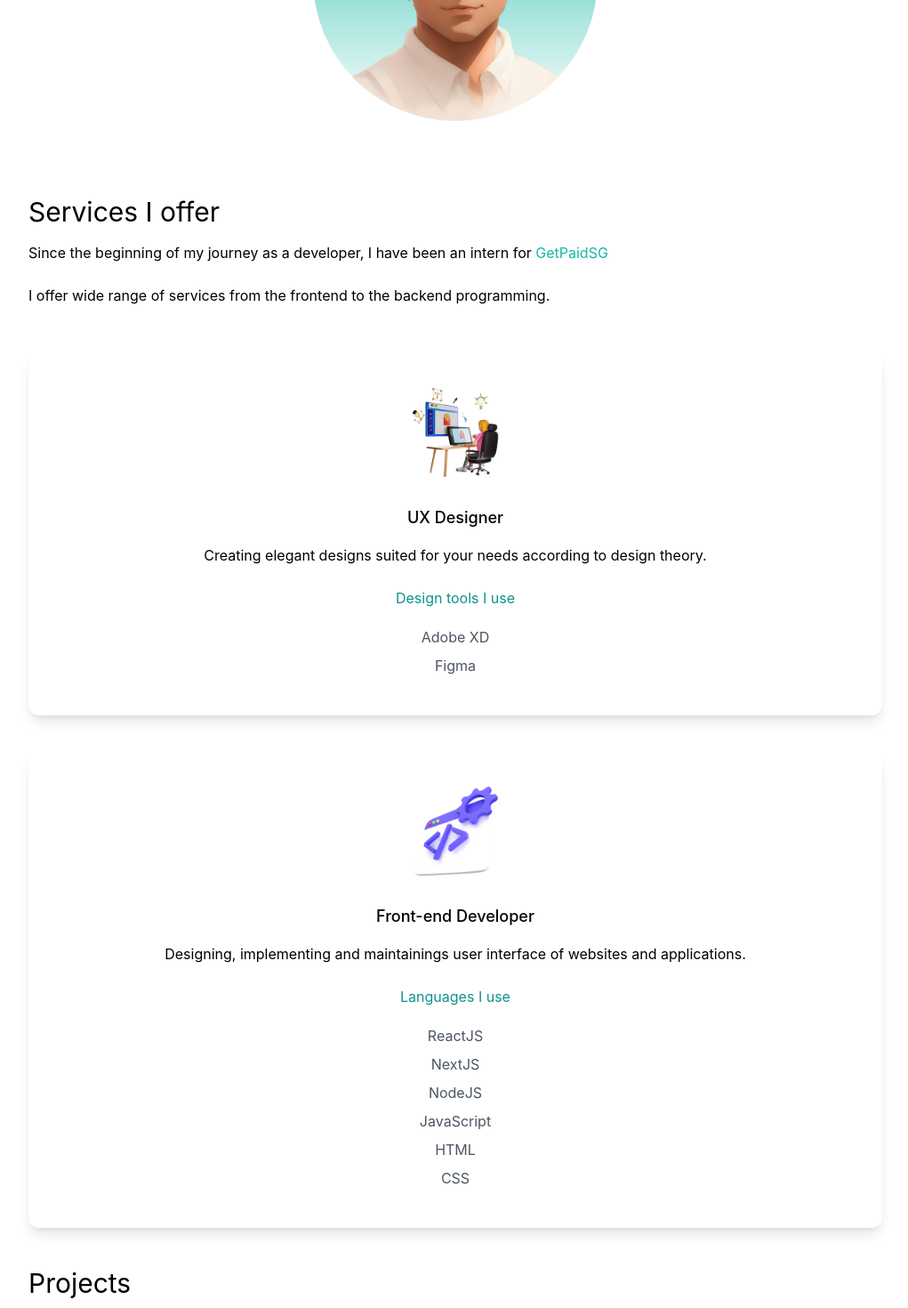
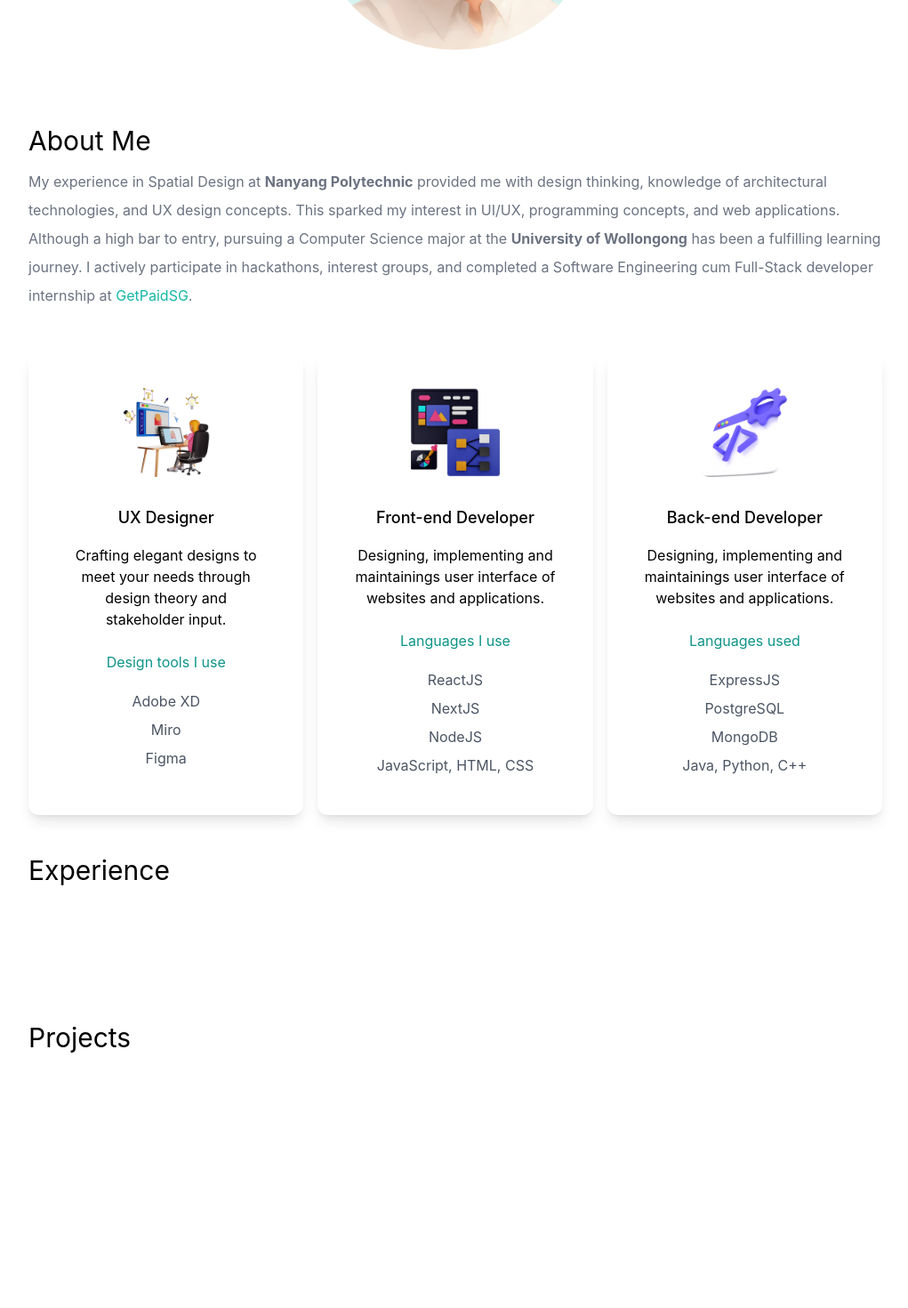
Before and after one commit to rurumeister/personal-portfolio, a Next.js app: page / in a window 1280 px wide. Shown: the part 820-2290 px from the top of the page at 89% size, without its empty margins (128-1149 px from the left). Built offline with nearby package versions, Linux system fonts and the light colour scheme.

Commit message:
refined content; added scrollTo function; added aboutMe photos

```diff
--- a/pages/index.js
+++ b/pages/index.js
@@ -4,8 +4,8 @@ import { AiFillGithub, AiFillLinkedin, AiFillInstagram } from "react-icons/ai";
 import Image from "next/image";
 import elroy from "../public/elroy_ai.png";
 import design from "../public/design.png";
-import code from "../public/code.png";
-import web1 from "../public/web1.png";
+import backend from "../public/backend.png";
+import frontend from "../public/frontend.png";
 export default function Home() {
   return (
     <>
@@ -15,11 +15,20 @@ export default function Home() {
         <meta name="viewport" content="width=device-width, initial-scale=1" />
         <link rel="icon" href="/elroy_icon.png" />
       </Head>
-      <nav className="sticky py-10 mb-12 px-10 md:px-20 lg:px-40 flex justify-between top-0 bg-white shadow-md z-50">
-        <h1 className="text-xl">
-          {`//elroychua`}
-          <span className="text-teal-600">_</span>
-        </h1>
+      <nav className="sticky py-10 mb-12 px-10 md:px-20 lg:px-40 flex justify-between top-0 bg-white shadow-md z-50 cursor-pointer">
+        <div
+          onClick={() => {
+            window.scrollTo({
+              top: 0,
+              behavior: "smooth",
+            });
+          }}
+        >
+          <h1 className="text-xl">
+            {`//elroychua`}
+            <span className="text-teal-600">_</span>
+          </h1>
+        </div>
         <ul className="flex items-center">
           <li>
             <BsFillMoonStarsFill className="cursor-pointer text-2xl" />
@@ -36,12 +45,12 @@ export default function Home() {
       </nav>
       <main className=" bg-white px-10 md:px-20 lg:px-40">
         <section className="min-h-screen">
-          <div className="text-center p-10">
+          <div className="text-center">
             <h2 className="text-5xl py-2 text-teal-600 font-medium">
               Elroy Chua
             </h2>
             <h3 className="text-2xl py-2">
-              Full Stack Developer and CS student.
+              Full Stack Developer and CS Student.
             </h3>
             <p className="text-md py-5 leading-8 text-gray-800">
               {`I have a strong interest in user experience and project
@@ -70,18 +79,33 @@ export default function Home() {
           </div>
         </section>
         <section>
-          <div className="mt-20">
-            <h3 className="text-3xl py-1">Services I offer</h3>
-            <p className="text-md py-2 leading-8 text-gray-80">
-              Since the beginning of my journey as a developer, I have been an
-              intern for <span className="text-teal-500">GetPaidSG</span>
-            </p>
-            <p className="text-md py-2 leading-8 text-gray-80">
-              I offer wide range of services from the frontend to the backend
-              programming.
+          <div>
+            <h3 className="text-3xl py-1">About Me</h3>
+            <p className="text-md py-2 leading-8 text-gray-500">
+              {`My experience in Spatial Design at `}
+              <span className="font-bold">Nanyang Polytechnic</span>
+              {` provided me with design thinking,
+              knowledge of architectural technologies, and UX design concepts. This sparked my interest in UI/UX,
+              programming concepts, and web applications. Although a high bar to entry, pursuing a Computer Science major at the `}
+              <span className="font-bold">University of Wollongong</span>
+              {` has been a fulfilling learning journey. I actively participate
+              in hackathons, interest groups, and completed a Software Engineering cum Full-Stack
+              developer internship at `}
+              <span
+                className="text-teal-500 hover:text-amber-300 cursor-pointer"
+                onClick={() => {
+                  const element = document.getElementById("project-top");
+                  if (element) {
+                    element.scrollIntoView({ behavior: "smooth" });
+                  }
+                }}
+              >
+                GetPaidSG
+              </span>
+              {`.`}
             </p>
           </div>
-          <div>
+          <div className="grid lg:grid-cols-3 gap-4">
             <div className="text-center shadow-lg p-10 rounded-xl my-10">
               <Image
                 alt="design-image"
@@ -92,18 +116,19 @@ export default function Home() {
               />
               <h3 className="text-lg font-medium pt-8 pb-2">UX Designer</h3>
               <p className="py-2">
-                Creating elegant designs suited for your needs according to
-                design theory.
+                Crafting elegant designs to meet your needs through design
+                theory and stakeholder input.
               </p>
               <h4 className="py-4 text-teal-600">Design tools I use</h4>
               <p className="text-gray-600 py-1">Adobe XD</p>
+              <p className="text-gray-600 py-1">Miro</p>
               <p className="text-gray-600 py-1">Figma</p>
             </div>
             <div className="text-center shadow-lg p-10 rounded-xl my-10">
               <Image
                 alt="design-image"
                 class="mx-auto"
-                src={code}
+                src={frontend}
                 width="100"
                 height="100"
               />
@@ -118,31 +143,45 @@ export default function Home() {
               <p className="text-gray-600 py-1">ReactJS</p>
               <p className="text-gray-600 py-1">NextJS</p>
               <p className="text-gray-600 py-1">NodeJS</p>
-              <p className="text-gray-600 py-1">JavaScript</p>
-              <p className="text-gray-600 py-1">HTML</p>
-              <p className="text-gray-600 py-1">CSS</p>
+              <p className="text-gray-600 py-1">JavaScript, HTML, CSS</p>
+            </div>
+            <div className="text-center shadow-lg p-10 rounded-xl my-10">
+              <Image
+                alt="design-image"
+                class="mx-auto"
+                src={backend}
+                width="100"
+                height="100"
+              />
+              <h3 className="text-lg font-medium pt-8 pb-2">
+                Back-end Developer
+              </h3>
+              <p className="py-2">
+                Designing, implementing and maintainings user interface of
+                websites and applications.
+              </p>
+              <h4 className="py-4 text-teal-600">Languages used</h4>
+              <p className="text-gray-600 py-1">ExpressJS</p>
+              <p className="text-gray-600 py-1">PostgreSQL</p>
+              <p className="text-gray-600 py-1">MongoDB</p>
+              <p className="text-gray-600 py-1">Java, Python, C++</p>
             </div>
           </div>
         </section>
         <section>
           <div>
+            <h3 className="text-3xl py-1">Experience</h3>
+            <p className="py-2"></p>
+          </div>
+          <div></div>
+        </section>
+        <section>
+          <div id="project-top" className=" h-32"></div>
+          <div className="min-h-screen">
             <h3 className="text-3xl py-1">Projects</h3>
-            <p className="py-2">
-              {`Since the beginning of my journey as a developer, I've done freelance work for agencies
-            and development for startups.`}
-            </p>
+            <p className="py-2"></p>
           </div>
-          <div>
-            {/* <div>
-              <Image src={web1} alt="appetizer-hackathon" />
-            </div>
-            <div>
-              <Image src={web1} alt="appetizer-hackathon" />
-            </div>
-            <div>
-              <Image src={web1} alt="appetizer-hackathon" />
-            </div> */}
-          </div>
+          <div></div>
         </section>
       </main>
     </>
```
Also changed, not shown: public/backend.png (renamed from public/code.png), public/frontend.png (added).
